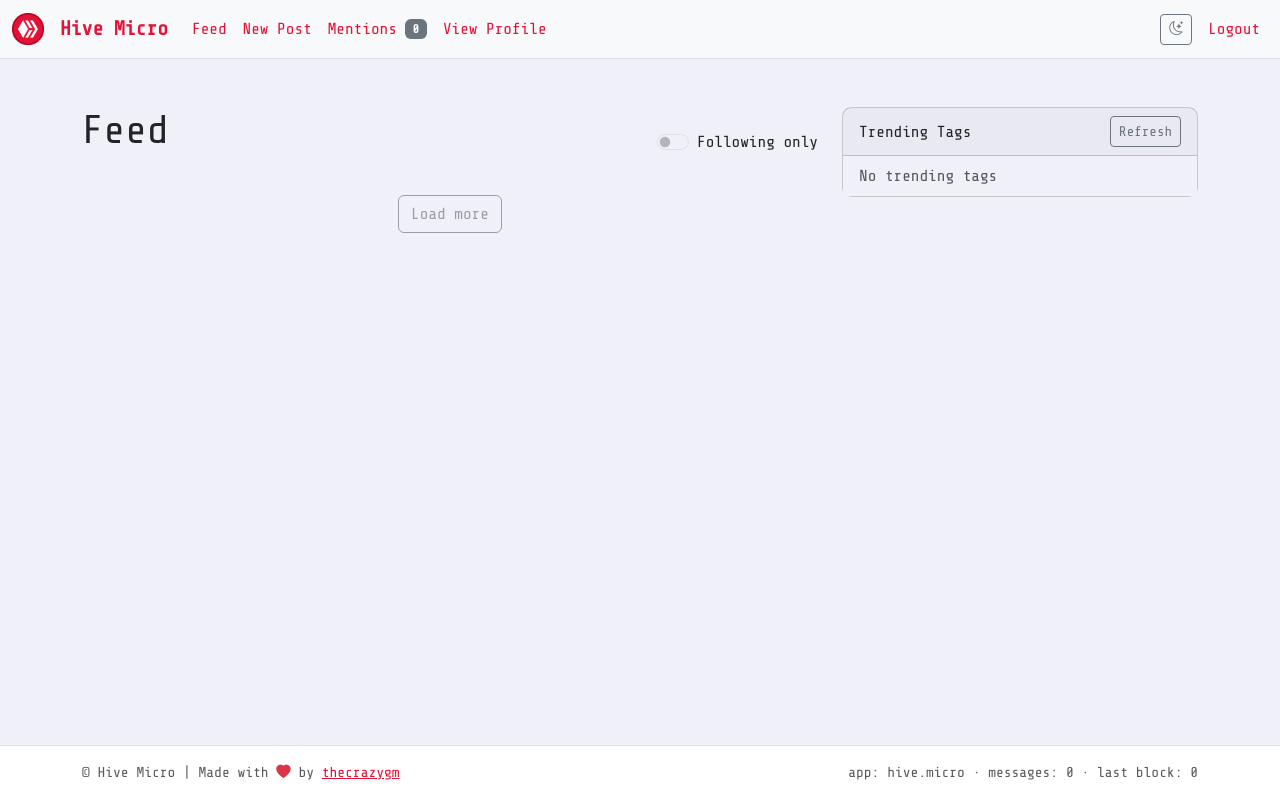
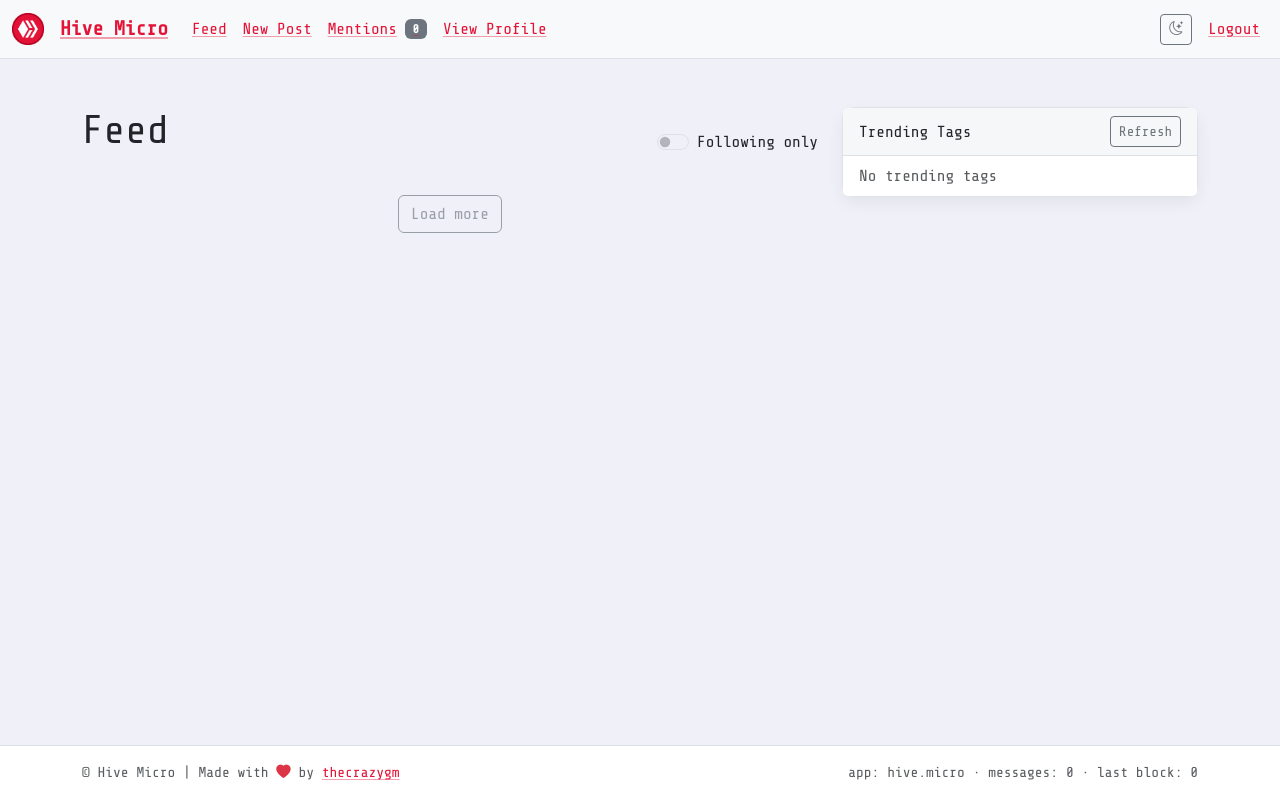
Before and after one commit to TheCrazyGM/hive-micro, a Flask app: page /feed in a window 1280 px wide. Run offline with Flask 3, Linux system fonts and the light colour scheme; the visitor is signed in with stand-in values (Sample User, id 1); data comes from the database, SQL or seed files in the repository; data that the repository does not hold is empty.

Commit message:
style: enhance UI with refined surfaces, tag chips and theme transitions

```diff
--- a/app/static/css/theme.css
+++ b/app/static/css/theme.css
@@ -25,6 +25,9 @@ html[data-bs-theme="light"] {
   /* Optional accents */
   --bs-border-color: #dee2e6;
   --bs-code-color: var(--hive-red);
+  /* Surfaces */
+  --surface-1: #ffffff;         /* cards, panels */
+  --surface-2: #f6f7f9;         /* soft containers */
 }
 
 /* Dark theme variable overrides */
@@ -65,6 +71,8 @@ html[data-bs-theme="dark"] {
   --bs-navbar-hover-color: var(--hive-black);
   --bs-navbar-brand-color: var(--hive-black);
   --bs-navbar-brand-hover-color: var(--hive-red);
+  backdrop-filter: saturate(1.4) blur(6px);
+  -webkit-backdrop-filter: saturate(1.4) blur(6px);
 }
 html[data-bs-theme="dark"] .navbar {
   --bs-navbar-color: rgba(230, 237, 243, 0.8);
@@ -135,7 +143,22 @@ html[data-bs-theme="dark"] .btn-outline-primary {
 
 /* Cards and footer adopt body bg subtly */
 .card {
-  border-radius: 0.6rem;
+  border-radius: 0.75rem;
+  background-color: var(--surface-1);
+  border-color: var(--bs-border-color);
+  box-shadow: 0 6px 16px rgba(0, 0, 0, 0.06);
+}
+html[data-bs-theme="dark"] .card {
+  box-shadow: 0 8px 22px rgba(0, 0, 0, 0.35);
+}
+
+.card .card-header {
+  background-color: var(--surface-2);
+  border-bottom-color: var(--bs-border-color);
+}
+
+.list-group-item {
+  background-color: var(--surface-1);
 }
 
 /* Utility classes for brand colors if needed */
@@ -147,6 +170,9 @@ html[data-bs-theme="dark"] .btn-outline-primary {
 /* Links (do not override button anchors) */
 a:not(.btn) {
   color: var(--hive-red);
+  text-decoration: underline;
+  text-decoration-color: color-mix(in srgb, var(--hive-red), transparent 60%);
+  text-underline-offset: 2px;
 }
 a:not(.btn):visited {
   color: var(--hive-red);
--- a/app/static/js/feed.js
+++ b/app/static/js/feed.js
@@ -169,7 +169,7 @@ document.addEventListener("DOMContentLoaded", () => {
       for (const t of item.tags) {
         const a = document.createElement('a');
         a.href = `?tag=${encodeURIComponent(String(t).toLowerCase())}`;
-        a.className = 'badge text-bg-light text-decoration-none';
+        a.className = 'badge tag-chip text-decoration-none';
         a.textContent = `#${t}`;
         tagWrap.appendChild(a);
       }
--- a/app/templates/partials/posts.html
+++ b/app/templates/partials/posts.html
@@ -7,9 +7,9 @@
       </div>
       <div class="mt-1">{{ item.html|safe }}</div>
       {% if item.tags %}
-        <div class="mt-2 small text-muted">
+        <div class="mt-2 d-flex flex-wrap gap-1">
           {% for t in item.tags %}
-            <a class="text-decoration-none me-2" href="/feed?tag={{ t|urlencode }}">#{{ t }}</a>
+            <a class="badge tag-chip text-decoration-none" href="/feed?tag={{ t|urlencode }}">#{{ t }}</a>
           {% endfor %}
         </div>
       {% endif %}
```
Also changed, not shown: other parts of app/static/css/theme.css (+48 -0 lines).
